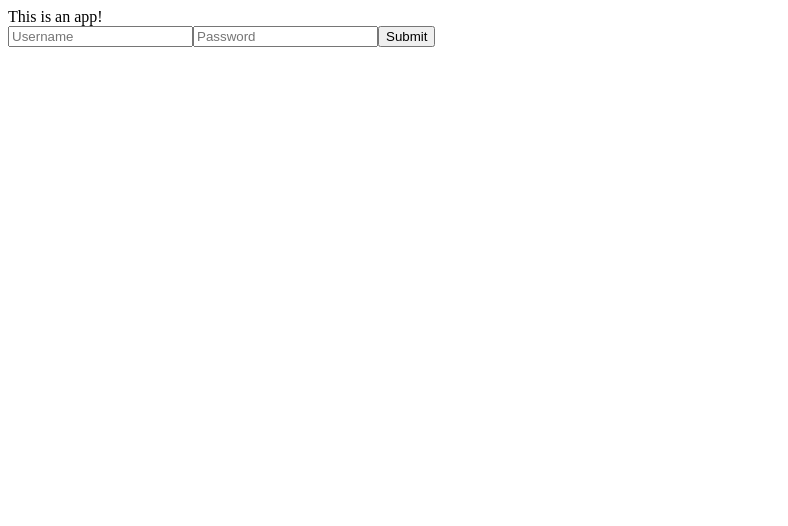
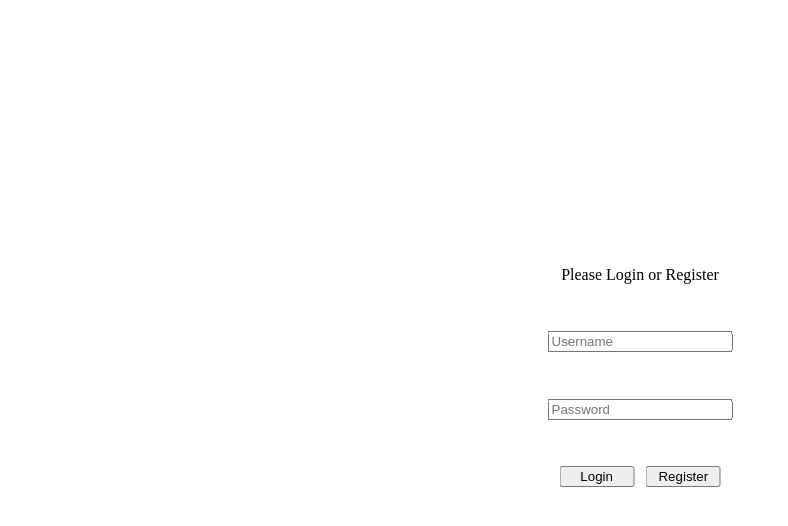
Before and after one commit to taraSherman/thirty-before-thirty, a React (Create React App) app in the folder thirty-before-thirty/: page / in a window 1280 px wide. Shown: the top 526 px of the page, without its empty margins (0-788 px from the left). Built offline with nearby package versions, Linux system fonts and the light colour scheme.

Commit message:
more styleing

```diff
--- a/thirty-before-thirty/src/App.js
+++ b/thirty-before-thirty/src/App.js
@@ -2,16 +2,20 @@ import React from "react";
 import Login from "./Component/Login";
 import styled from "styled-components";
 
-const wrapperDiv = styled.div`
+const WrapperDiv = styled.div`
   font-family: sans-sarif;
   text-align: center;
+  position: absolute;
+  top: 50%;
+  left: 50%;
+  transform: translate(-50%, -50%);
 `;
 
 function App() {
   return (
-    <div>
-      This is an app!<Login></Login>
-    </div>
+    <WrapperDiv>
+      <Login></Login>
+    </WrapperDiv>
   );
 }
 
--- a/thirty-before-thirty/src/Component/Login.js
+++ b/thirty-before-thirty/src/Component/Login.js
@@ -1,7 +1,24 @@
 import React from "react";
-import styled from "styled-components"
+import styled from "styled-components";
 
 import { Formik, Form, Field } from "formik";
+
+const FormDiv = styled.div`
+  display: flex;
+  flex-direction: column;
+  justify-content: space-evenly;
+  height: 250px;
+`;
+
+const Buttons = styled.div`
+  display: flex;
+  flex-direction: row;
+  justify-content: space-evenly;
+`;
+
+const Button = styled.button`
+width: 75px;
+`;
 
 function Login() {
   return (
@@ -13,10 +30,15 @@ function Login() {
       render={props => {
         return (
           <Form>
-            <Field type="text" name="username" placeholder="Username" />
-            <Field type="password" name="password" placeholder="Password" />
-
-            <input type="submit" />
+            Please Login or Register
+            <FormDiv>
+              <Field type="text" name="username" placeholder="Username" />
+              <Field type="password" name="password" placeholder="Password" />
+              <Buttons>
+                <Button type="submit"> Login</Button>
+                <Button type="submit"> Register</Button>
+              </Buttons>
+            </FormDiv>
           </Form>
         );
       }}
```
